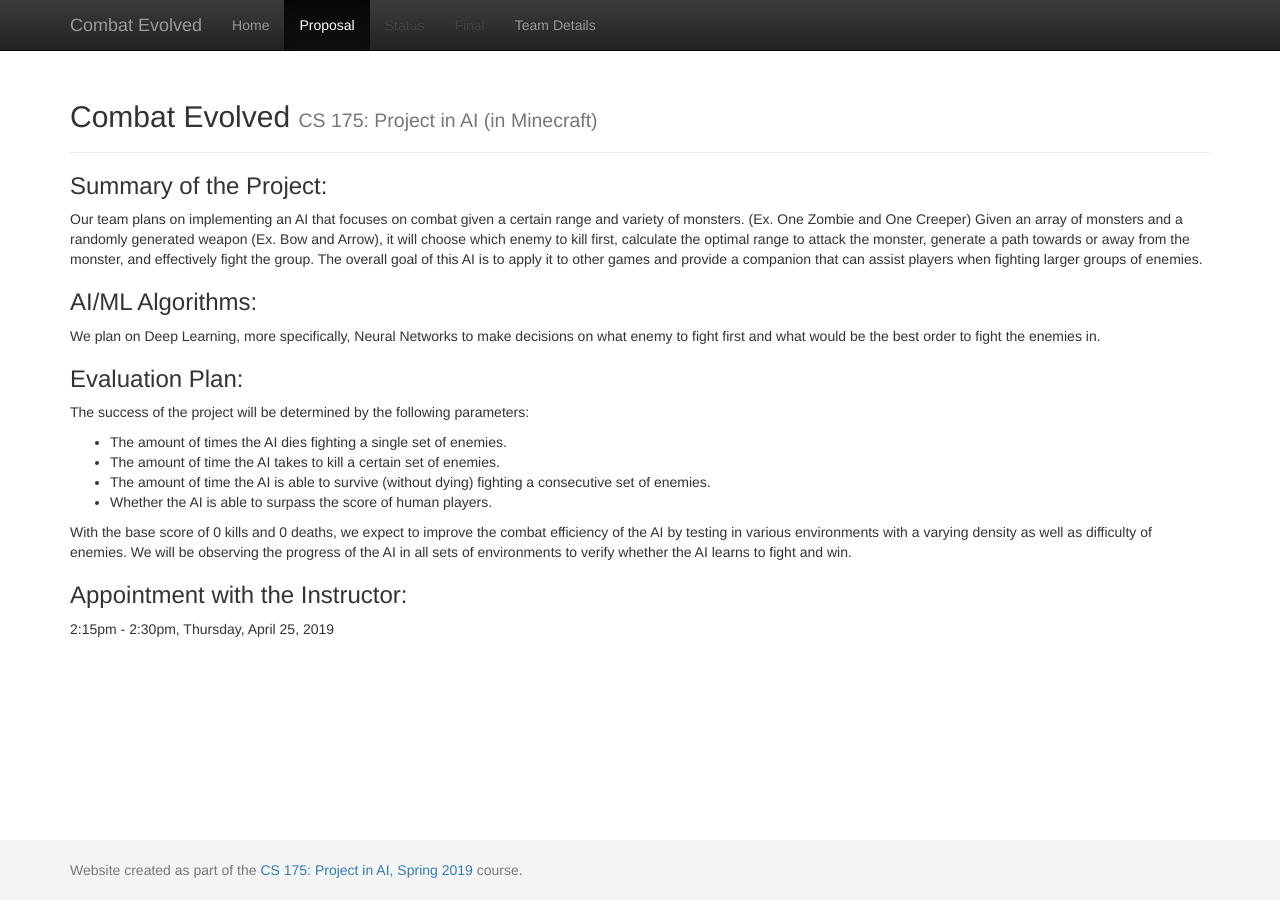
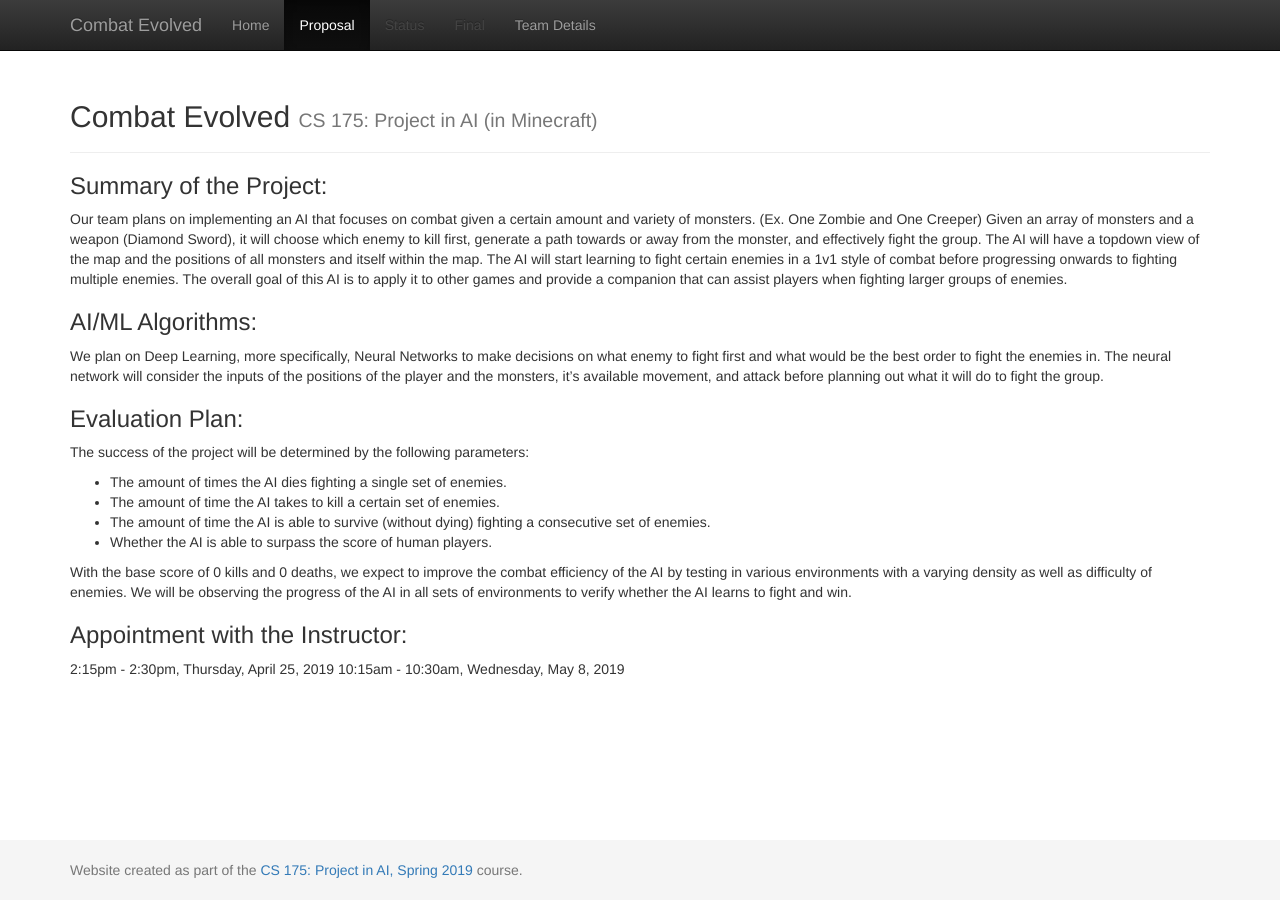
Before and after one commit to MirageVortex/CombatEvolve, a Jekyll site: the page built from docs/proposal.md, in a window 1280 px wide. Built offline with Jekyll 4.4.1, drawn with Linux system fonts in a browser that asks for light colours.

Commit message:
Update proposal.md
Changed proposal to include the details discussed with the professor.

```diff
--- a/docs/proposal.md
+++ b/docs/proposal.md
@@ -4,10 +4,10 @@ title:  Proposal
 ---
 
 ### Summary of the Project:
-Our team plans on implementing an AI that focuses on combat given a certain range and variety of monsters. (Ex. One Zombie and One Creeper) Given an array of monsters and a randomly generated weapon (Ex. Bow and Arrow), it will choose which enemy to kill first, calculate the optimal range to attack the monster, generate a path towards or away from the monster, and effectively fight the group. The overall goal of this AI is to apply it to other games and provide a companion that can assist players when fighting larger groups of enemies.
+Our team plans on implementing an AI that focuses on combat given a certain amount and variety of monsters. (Ex. One Zombie and One Creeper) Given an array of monsters and a weapon (Diamond Sword), it will choose which enemy to kill first, generate a path towards or away from the monster, and effectively fight the group. The AI will have a topdown view of the map and the positions of all monsters and itself within the map. The AI will start learning to fight certain enemies in a 1v1 style of combat before progressing onwards to fighting multiple enemies. The overall goal of this AI is to apply it to other games and provide a companion that can assist players when fighting larger groups of enemies.
 
 ### AI/ML Algorithms:
-We plan on Deep Learning, more specifically, Neural Networks to make decisions on what enemy to fight first and what would be the best order to fight the enemies in.
+We plan on Deep Learning, more specifically, Neural Networks to make decisions on what enemy to fight first and what would be the best order to fight the enemies in. The neural network will consider the inputs of the positions of the player and the monsters, it's available movement, and attack before planning out what it will do to fight the group.
 
 ### Evaluation Plan:
 The success of the project will be determined by the following parameters:
@@ -21,3 +21,4 @@ With the base score of 0 kills and 0 deaths, we expect to improve the combat eff
 
 ### Appointment with the Instructor:
 2:15pm - 2:30pm, Thursday, April 25, 2019
+10:15am - 10:30am, Wednesday, May 8, 2019
```
